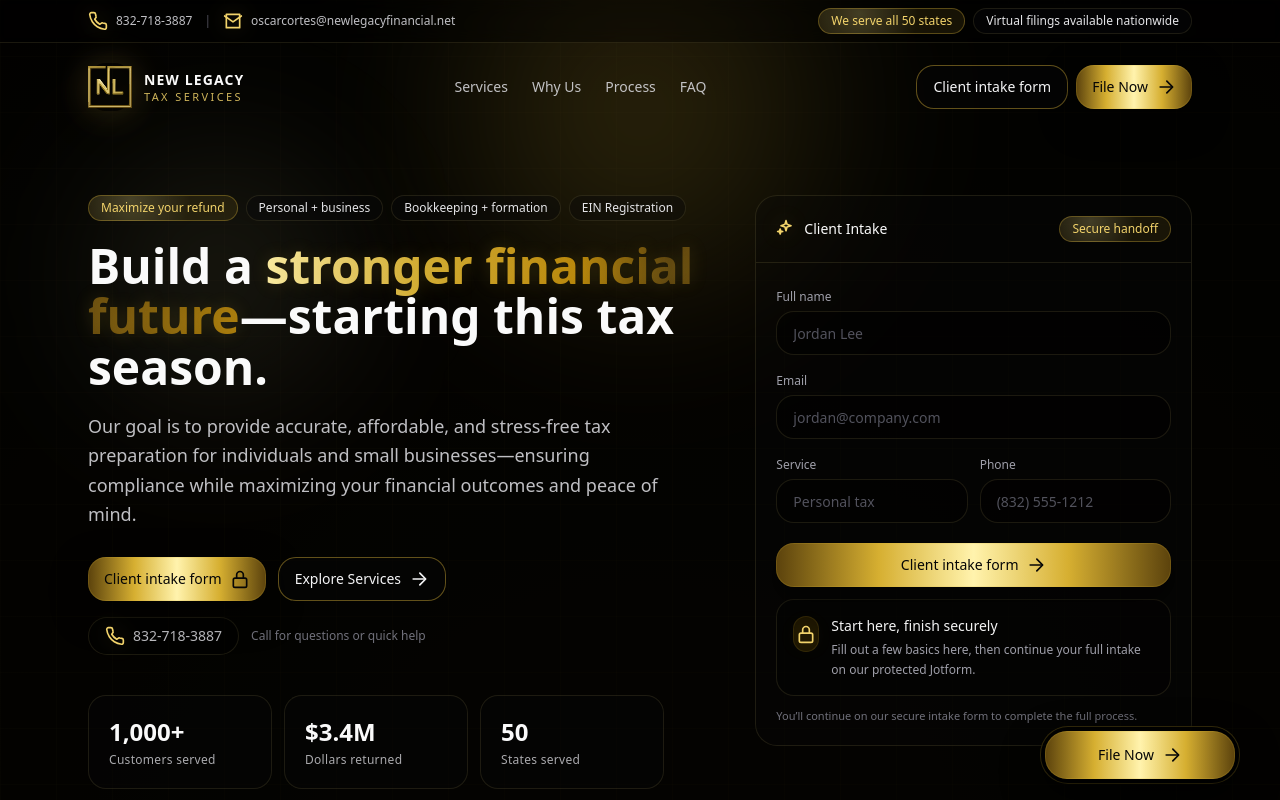
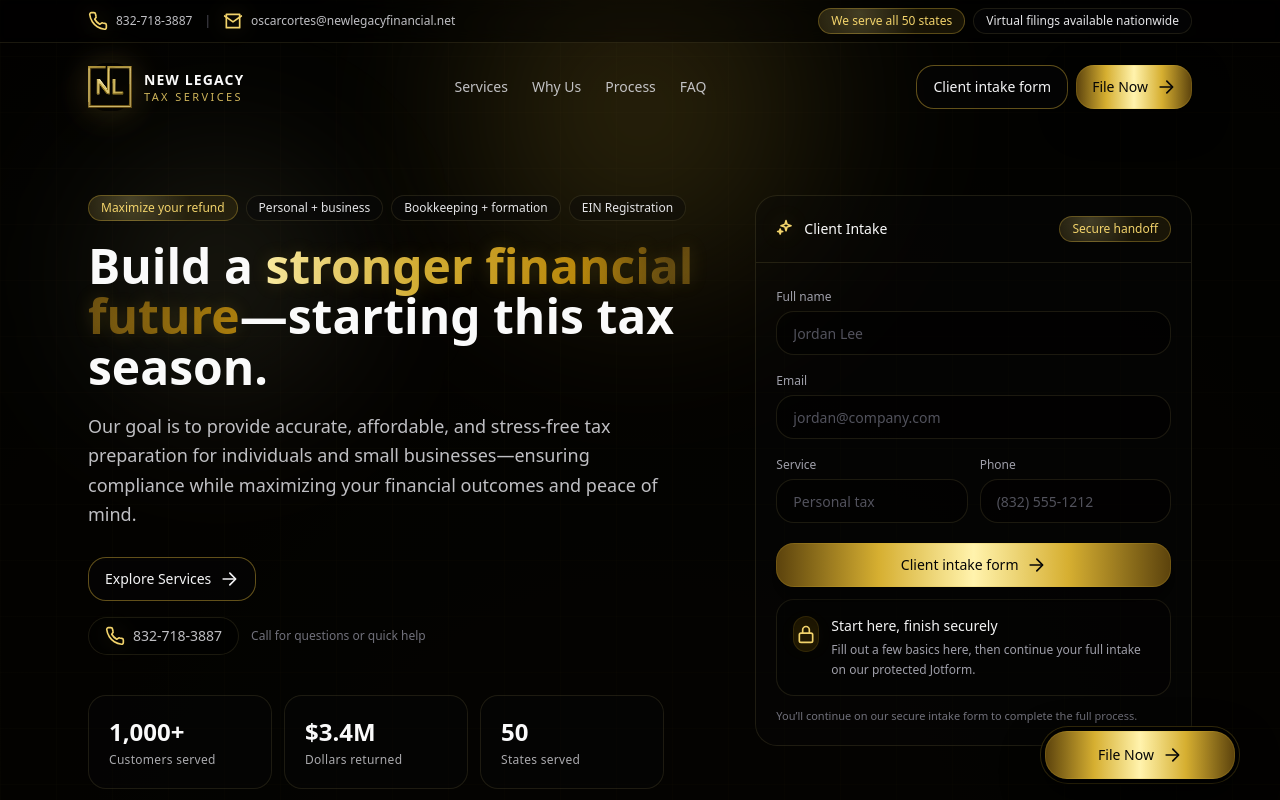
Before and after one commit to aterrazas1993/newlegacy-tax-site, a Next.js app: page / in a window 1280 px wide. Shown: the top 800 px of the page. Built offline with nearby package versions, Linux system fonts and the light colour scheme.

Commit message:
Remove overlapping hero intake CTA

```diff
--- a/app/components/NewLegacyTaxServicesPrototype.tsx
+++ b/app/components/NewLegacyTaxServicesPrototype.tsx
@@ -740,17 +740,6 @@ export default function NewLegacyTaxServicesPrototype() {
                 </p>
 
                 <div className="mt-7 flex flex-col gap-3 sm:flex-row">
-                  <a
-                    href="https://form.jotform.com/oscarcortes/NLF"
-                    target="_blank"
-                    rel="noopener noreferrer"
-                  >
-                    <Button>
-                      Client intake form{" "}
-                      <LockI className="h-4 w-4 text-current drop-shadow-none" />
-                    </Button>
-                  </a>
-
                   <Button variant="outline">
                     Explore Services{" "}
                     <ArrowI className="h-4 w-4 text-current drop-shadow-none" />
```
